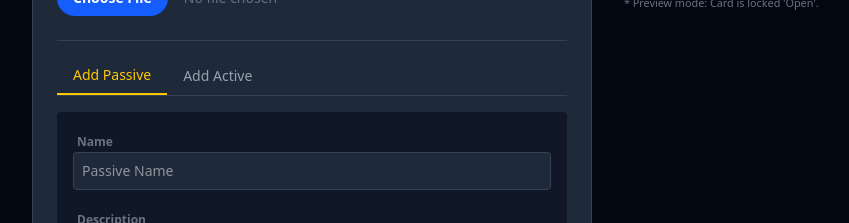
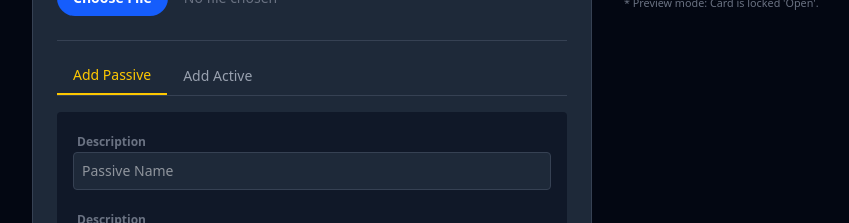
Before and after one commit to custmOk/av-unit-creator, a React (Vite) app: page / in a window 1280 px wide. Shown: the part 840-1063 px from the top of the page, without its empty margins (184-1033 px from the left). Built offline with nearby package versions, Linux system fonts and the light colour scheme; no server answers; the database is empty.

Commit message:
revert again

```diff
--- a/src/components/UnitCreator.tsx
+++ b/src/components/UnitCreator.tsx
@@ -283,7 +283,7 @@ export const UnitCreator = () => {
                     {activeTab === 'passive' ? (
                         <div className="space-y-4">
                             <label className="text-xs text-gray-500 font-bold ml-1">
-                                Name
+                                Description
                             </label>
                             <input
                                 placeholder="Passive Name"
@@ -324,13 +324,7 @@ export const UnitCreator = () => {
                         </div>
                     ) : (
                         <div className="space-y-4">
-                            <div className="flex flex-col gap-2">
-                                <label className="text-xs text-gray-500 font-bold ml-1">
-                                    Name
-                                </label>
-                                <label className="text-xs text-gray-500 font-bold ml-1">
-                                    Cooldown
-                                </label>
+                            <div className="flex gap-2">
                                 <input
                                     placeholder="Active Name"
                                     className="flex-1 bg-gray-800 text-white p-2 rounded text-sm"
```
